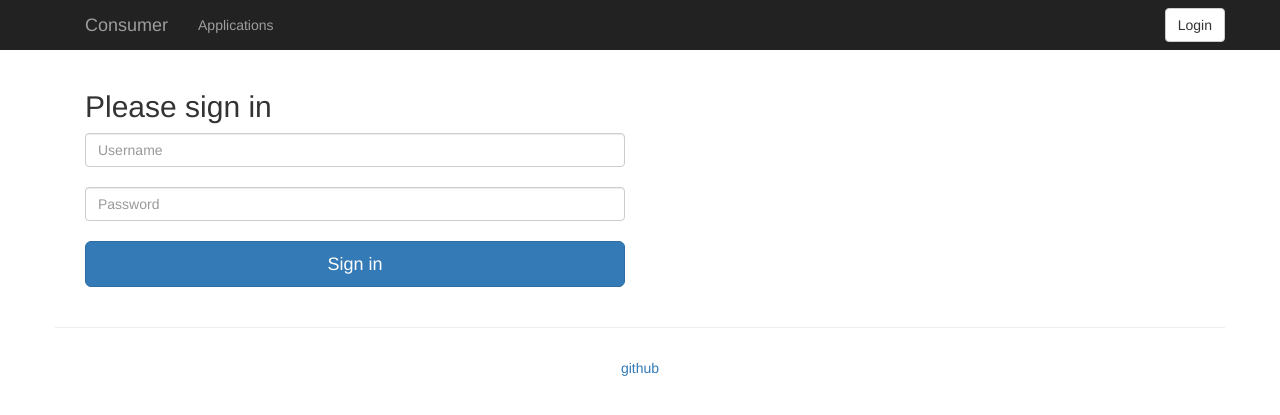
After one commit to conformist-mw/django-oauth, a Django app: page /login/ in a window 1280 px wide. The commit adds this page. Shown: the top 415 px of the page. Run offline with Django 3.2, Linux system fonts and the light colour scheme; some libraries are stand-ins or nearby versions.

Commit message:
fix template errors

```diff
--- a/consumer/templates/consumer/base.html
+++ b/consumer/templates/consumer/base.html
@@ -32,27 +32,16 @@
     </div>
     <div class="collapse navbar-collapse">
       <ul class="nav navbar-nav">
-        {% url 'home' as url %}
         <li><a href="/auth/applications">Applications</a></li>
       </ul>
-      {% if user.is_authenticated %}
-        <ul class="nav navbar-nav navbar-right">
-          <li class="divider-vertical"></li>
-          <li class="dropdown">
-            <a href="#" class="dropdown-toggle" data-toggle="dropdown">{{ user.username }} <b class="caret"></b></a>
-            <ul class="dropdown-menu" role="menu">
-              <li><a href="/logout">Logout</a></li>
-            </ul>
-          </li>
-        </ul>
-      {% else %}
-        <form class="navbar-form navbar-right" method="post" action="{% url "login" %}">
-          {% csrf_token %}
-          <input id="id_username" name="username" class="form-control" type="text" placeholder="Username">
-          <input id="id_password" name="password" class="form-control" type="password" placeholder="Password">
-          <button type="submit" class="btn btn-default">Sign in</button>
-        </form>
-      {% endif %}
+        <p class="nav navbar-nav navbar-right">
+          {% if user.is_authenticated %}
+            <span class="navbar-text">{{ request.user.username }} </span>
+            <a href="{% url 'logout' %}" class="navbar-btn btn btn-default">Logout</a>
+          {% else %}
+            <a href="{% url 'login' %}" class="navbar-btn btn btn-default">Login</a>
+          {% endif %}
+        </p>
     </div>
   </div>
 </nav>
--- /dev/null
+++ b/consumer/templates/registration/login.html
@@ -0,0 +1,36 @@
+{% extends "consumer/base.html" %}
+
+{% block content %}
+  <form class="form-signin col-md-6" method="POST">
+    {% csrf_token %}
+    <h2 class="form-signin-heading">Please sign in</h2>
+    <label for="id_username" class="sr-only">Username</label>
+    <input type="text" id="id_username" name="username" class="form-control" placeholder="Username" required="">
+    {% if form.username.errors %}
+      <ul>
+        {% for error in form.username.errors %}
+          <li class="text-danger">{{ error }}</li>
+        {% endfor %}
+      </ul>
+    {% endif %}
+    <br>
+    <label for="id_password" class="sr-only">Password</label>
+    <input type="password" id="id_password" name="password" class="form-control" placeholder="Password" required="">
+    {% if form.password.errors %}
+      <ul>
+        {% for error in form.password.errors %}
+          <li class="text-danger">{{ error }}</li>
+        {% endfor %}
+      </ul>
+    {% endif %}
+    <br>
+    <button class="btn btn-lg btn-primary btn-block" type="submit">Sign in</button>
+    {% if form.non_field_errors %}
+    <ul>
+      {% for error in form.non_field_errors %}
+        <li class="text-danger">{{ error }}</li>
+      {% endfor %}
+    </ul>
+  {% endif %}
+  </form>
+{% endblock content %}
```
